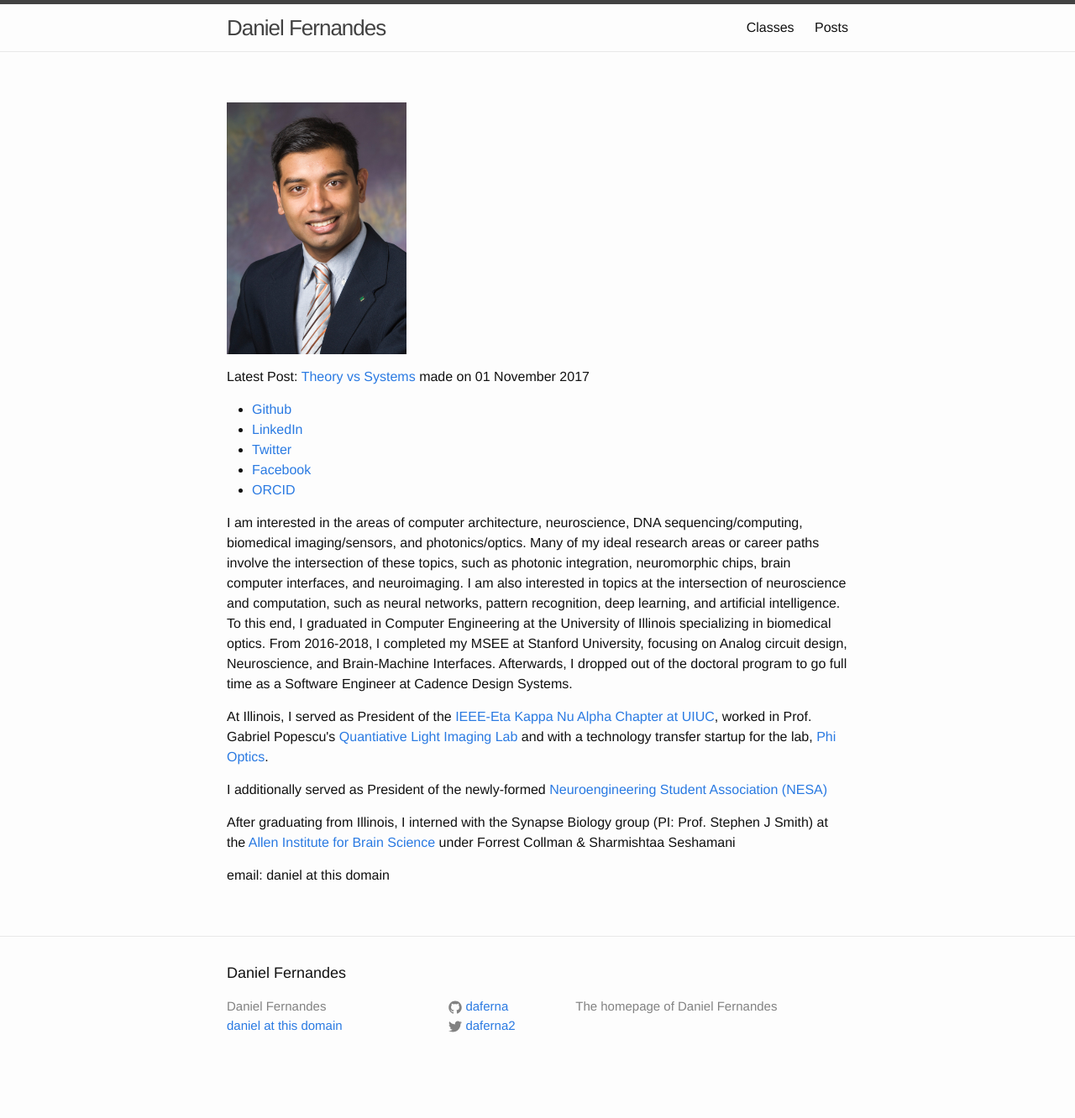
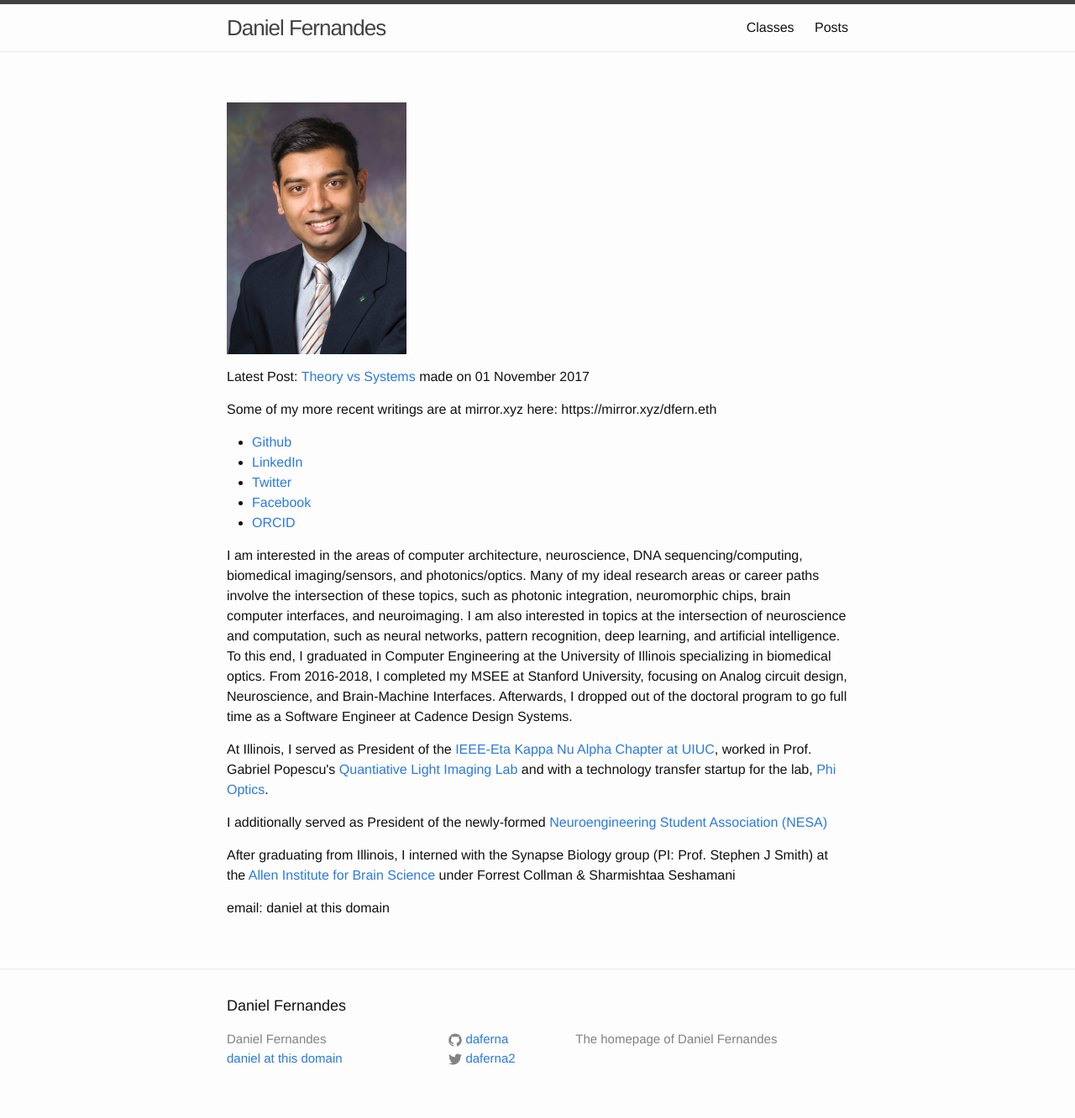
Before and after one commit to daferna/daferna.github.io, a Jekyll site: the page built from index.markdown, in a window 1280 px wide. Shown: the whole page at 84% size. Built offline with Jekyll 4.4.1, drawn with Linux system fonts in a browser that asks for light colours; before the commit the page ends 1293 px from its top, so only the background shows below that.

Commit message:
Update index.markdown

```diff
--- a/index.markdown
+++ b/index.markdown
@@ -5,6 +5,7 @@ categories:
 
 <img style="display:block" src="img/daniel.jpg" alt="Photo of Daniel Fernandes" height="300" />
 <p>Latest Post: <a href="{{site.posts[0].url}}">{{site.posts[0].title}}</a> made on {{site.posts[0].date | date_to_long_string}} </p>
+<p>Some of my more recent writings are at mirror.xyz here: https://mirror.xyz/dfern.eth</p>
 <ul>
     <li><a href="https://github.com/daferna">Github</a></li>
     <li><a href="http://www.linkedin.com/in/daferna">LinkedIn</a></li>
```
